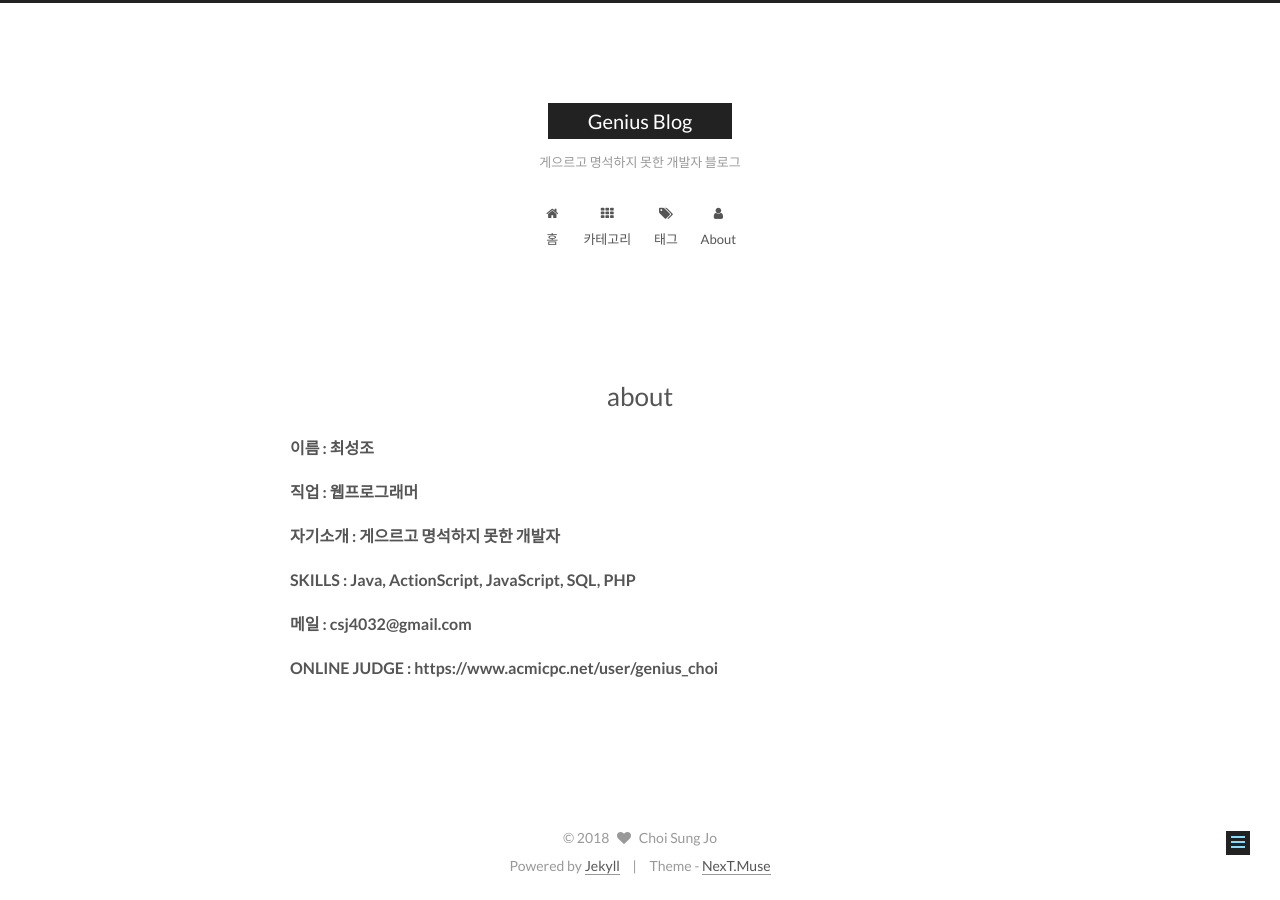
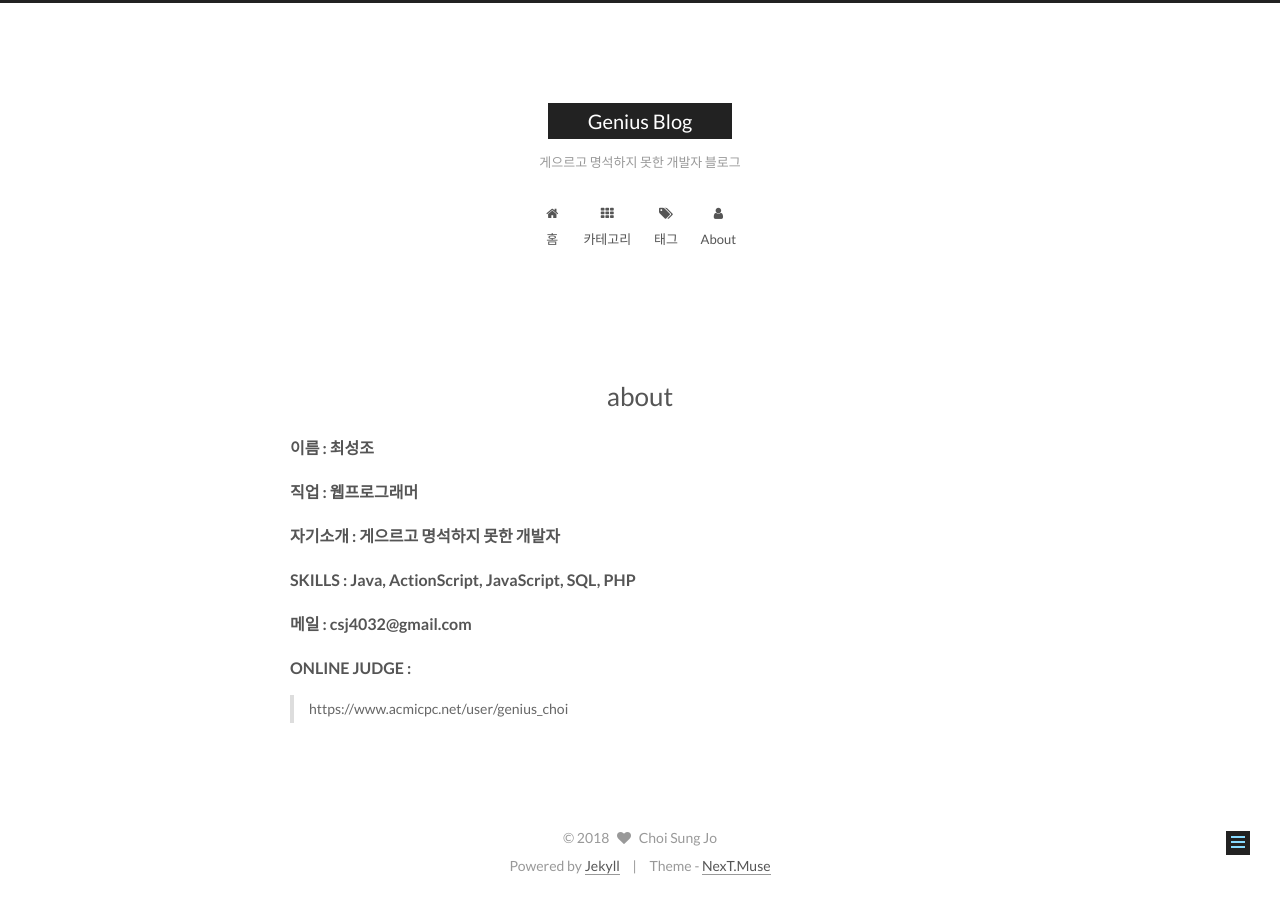
Before and after one commit to csj4032/csj4032.github.io, a Jekyll site: the page built from about/index.md, in a window 1280 px wide. Built offline with Jekyll 4.4.1, drawn with Linux system fonts in a browser that asks for light colours.

```diff
--- a/about/index.md
+++ b/about/index.md
@@ -13,4 +13,5 @@ layout: page
 
 #### 메일 : csj4032@gmail.com
 
-#### ONLINE JUDGE : https://www.acmicpc.net/user/genius_choi
+#### ONLINE JUDGE :
+> https://www.acmicpc.net/user/genius_choi
```
